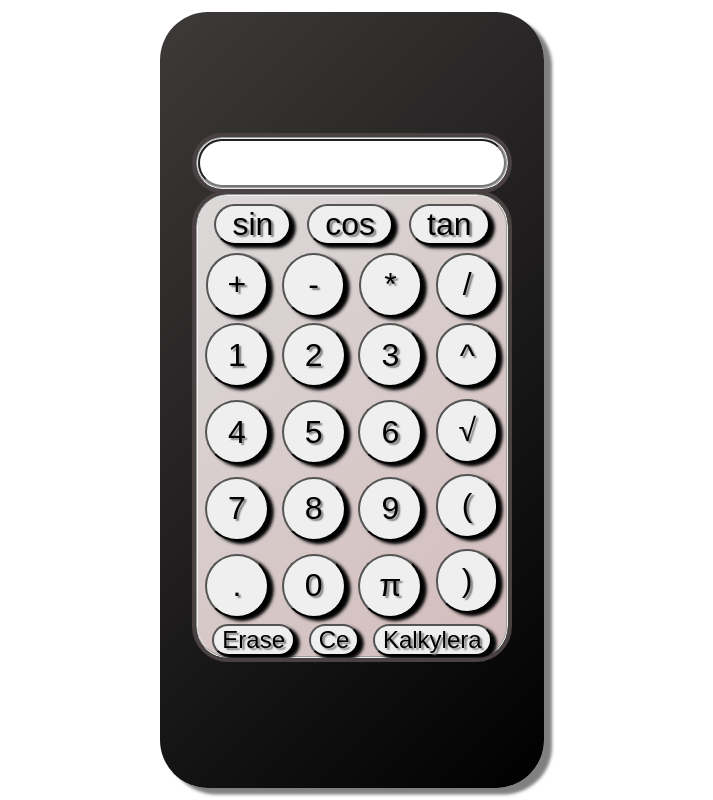
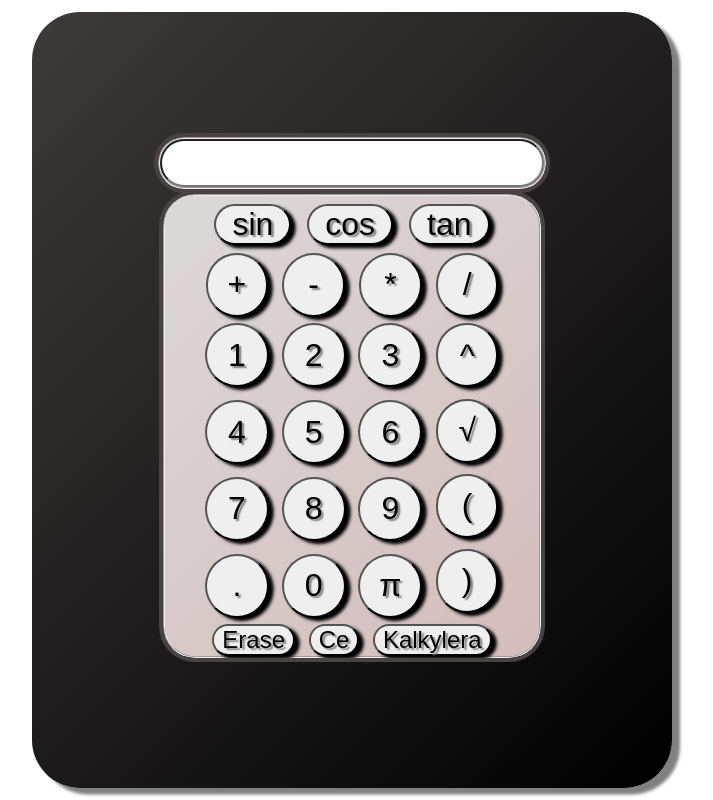
Before and after one commit to Neckora/kalkylator, a PHP site: page / in a window 1280 px wide. Shown: the whole page, without its empty margins (288-1001 px from the left). Run offline with PHP 8.4, Linux system fonts and the light colour scheme; some libraries are stand-ins or nearby versions.

Commit message:
begun on raed, som dynamic things

```diff
--- a/index.php
+++ b/index.php
@@ -30,6 +30,7 @@
                     <button id="mult" class="method">*</button>
                     <button id="div" class="method">/</button>
                 </div>
+                <div class="center">
                     <div class="underDivider">
                         <div class="dividerNumbers">
                             <button class="number" id="aa">1</button>
@@ -52,6 +53,7 @@
                             <button id ="parR" class="method">)</button>
                         </div>
                     </div>
+                </div>
                 <div class="center">
                     <div class="function">
                         <button class="functions" id="erase">Erase</button>
--- a/style.css
+++ b/style.css
@@ -10,6 +10,7 @@
 body{
     display: grid;
     place-content: center;
+    grid-template-rows: repeat(3fr, auto);
     height: 100dvh;
     width: 100dvw;
     background: linear-gradient(85deg lightgray, white);
@@ -22,7 +23,7 @@ fieldset{
 }
 main{
     height: 97dvh;
-    width: 30dvw;
+    width: clamp(26dvw, 50dvw, 100dvw);
     background: linear-gradient(135deg, rgb(62, 58, 58), black);
     display: grid;
     place-content: center;
@@ -38,11 +39,11 @@ button{
     width: var(--uni_width);
 }
 input{
-    width: var(--uni_width);
+    width: clamp(var(--uni_width), 30dvw,60dvw);
     font-size: 1.5rem;
     border-radius: 2rem;
     height: 3rem;
-    text-shadow: 0.15rem 0.1rem 0.1rem gray;
+    text-shadow: 0.2rem 0.1rem 0.3rem gray;
 }
 .calc{
     width: var(--uni_width);
@@ -116,3 +117,10 @@ input{
 legend{
     font-size: 1.5rem;
 }
+
+
+@media screen and (min-height:900px){
+    main{
+        height: 50dvh;;
+    }
+}
```
Also changed, not shown: README.md. Lines whose indentation alone changed are shown as unchanged.
